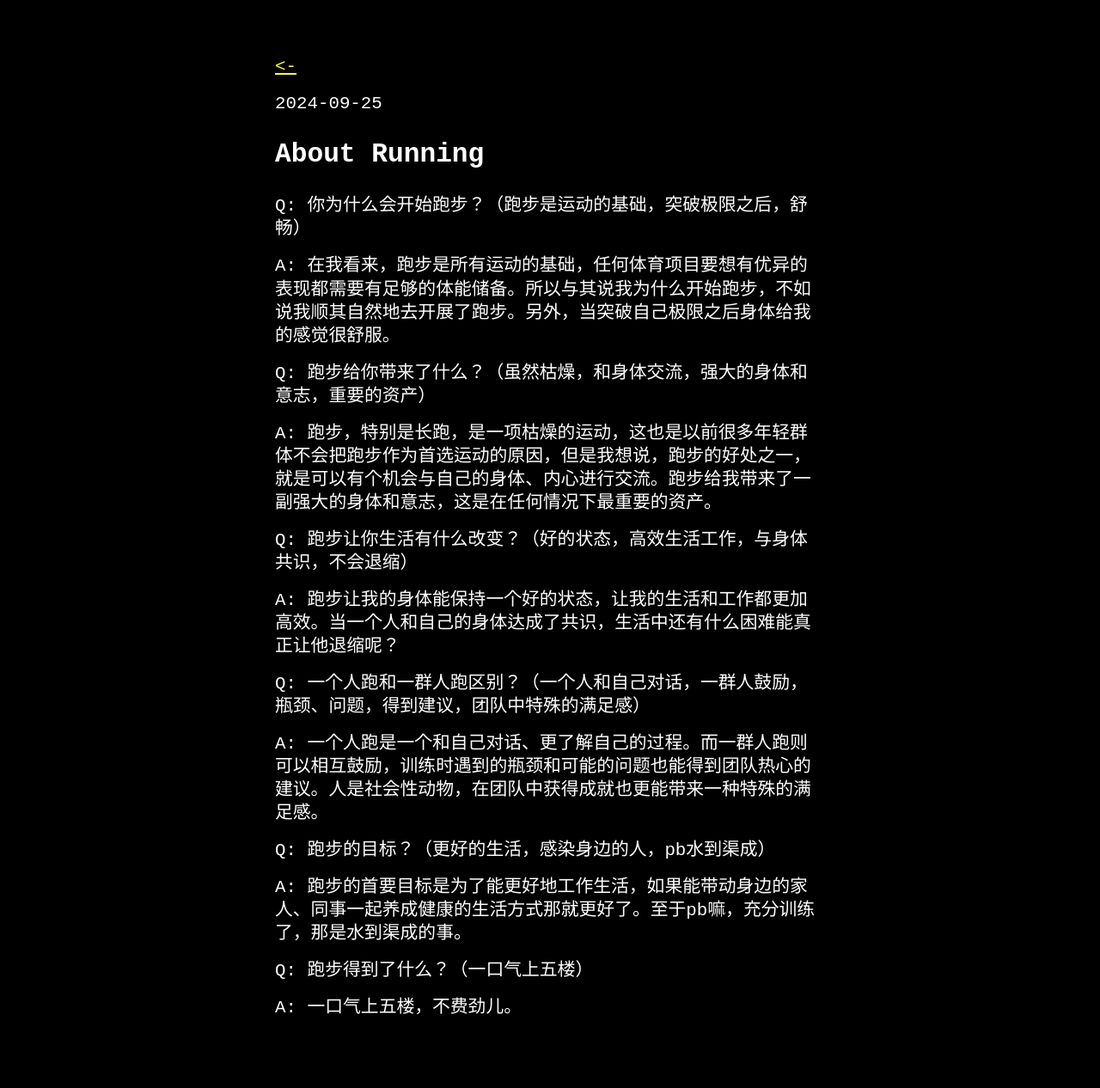
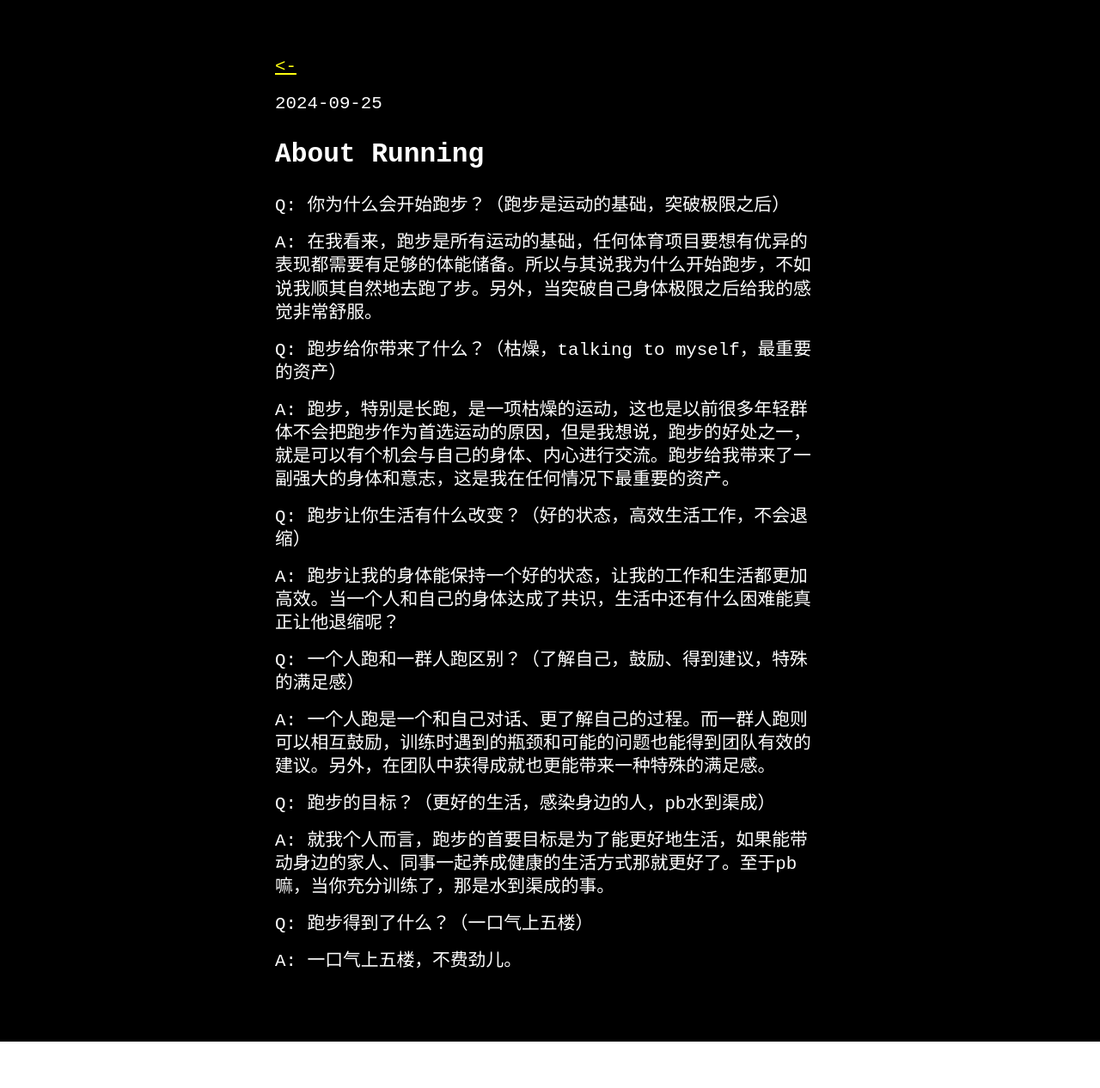
Before and after one commit to thekingofcool/thekingofcool.github.io, a Jekyll site: the page built from _posts/2024-09-25-about_running.md, in a window 1280 px wide. Shown: the whole page at 86% size. Built offline with Jekyll 4.4.1, drawn with Linux system fonts in a browser that asks for light colours; a style sheet for code colours, icons or effects is not loaded; after the commit the page ends 1212 px from its top, so only the background shows below that.

Commit message:
about running

```diff
--- a/_posts/2024-09-25-about_running.md
+++ b/_posts/2024-09-25-about_running.md
@@ -5,29 +5,29 @@ date:   2024-09-25
 categories: blog
 ---
 
-Q: 你为什么会开始跑步？（跑步是运动的基础，突破极限之后，舒畅）
+Q: 你为什么会开始跑步？（跑步是运动的基础，突破极限之后）
 
-A: 在我看来，跑步是所有运动的基础，任何体育项目要想有优异的表现都需要有足够的体能储备。所以与其说我为什么开始跑步，不如说我顺其自然地去开展了跑步。另外，当突破自己极限之后身体给我的感觉很舒服。
+A: 在我看来，跑步是所有运动的基础，任何体育项目要想有优异的表现都需要有足够的体能储备。所以与其说我为什么开始跑步，不如说我顺其自然地去跑了步。另外，当突破自己身体极限之后给我的感觉非常舒服。
 
 
-Q: 跑步给你带来了什么？（虽然枯燥，和身体交流，强大的身体和意志，重要的资产）
+Q: 跑步给你带来了什么？（枯燥，talking to myself，最重要的资产）
 
-A: 跑步，特别是长跑，是一项枯燥的运动，这也是以前很多年轻群体不会把跑步作为首选运动的原因，但是我想说，跑步的好处之一，就是可以有个机会与自己的身体、内心进行交流。跑步给我带来了一副强大的身体和意志，这是在任何情况下最重要的资产。
+A: 跑步，特别是长跑，是一项枯燥的运动，这也是以前很多年轻群体不会把跑步作为首选运动的原因，但是我想说，跑步的好处之一，就是可以有个机会与自己的身体、内心进行交流。跑步给我带来了一副强大的身体和意志，这是我在任何情况下最重要的资产。
 
 
-Q: 跑步让你生活有什么改变？（好的状态，高效生活工作，与身体共识，不会退缩）
+Q: 跑步让你生活有什么改变？（好的状态，高效生活工作，不会退缩）
 
-A: 跑步让我的身体能保持一个好的状态，让我的生活和工作都更加高效。当一个人和自己的身体达成了共识，生活中还有什么困难能真正让他退缩呢？
+A: 跑步让我的身体能保持一个好的状态，让我的工作和生活都更加高效。当一个人和自己的身体达成了共识，生活中还有什么困难能真正让他退缩呢？
 
 
-Q: 一个人跑和一群人跑区别？（一个人和自己对话，一群人鼓励，瓶颈、问题，得到建议，团队中特殊的满足感）
+Q: 一个人跑和一群人跑区别？（了解自己，鼓励、得到建议，特殊的满足感）
 
-A: 一个人跑是一个和自己对话、更了解自己的过程。而一群人跑则可以相互鼓励，训练时遇到的瓶颈和可能的问题也能得到团队热心的建议。人是社会性动物，在团队中获得成就也更能带来一种特殊的满足感。
+A: 一个人跑是一个和自己对话、更了解自己的过程。而一群人跑则可以相互鼓励，训练时遇到的瓶颈和可能的问题也能得到团队有效的建议。另外，在团队中获得成就也更能带来一种特殊的满足感。
 
 
 Q: 跑步的目标？（更好的生活，感染身边的人，pb水到渠成）
 
-A: 跑步的首要目标是为了能更好地工作生活，如果能带动身边的家人、同事一起养成健康的生活方式那就更好了。至于pb嘛，充分训练了，那是水到渠成的事。
+A: 就我个人而言，跑步的首要目标是为了能更好地生活，如果能带动身边的家人、同事一起养成健康的生活方式那就更好了。至于pb嘛，当你充分训练了，那是水到渠成的事。
 
 
 Q: 跑步得到了什么？（一口气上五楼）
```
Also changed, not shown: 2 other files.
